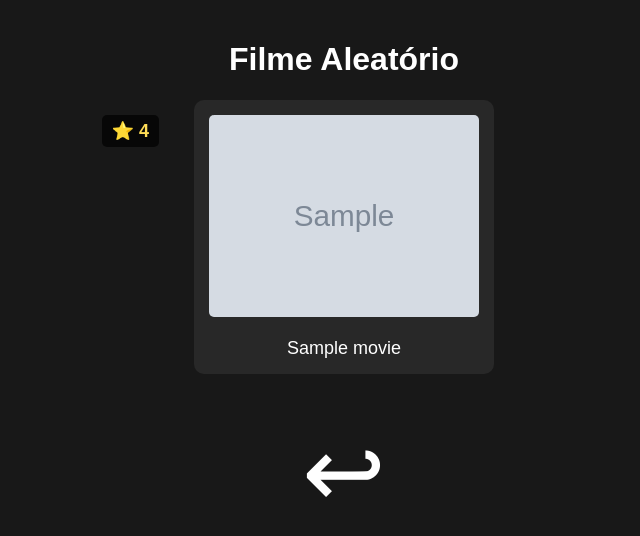
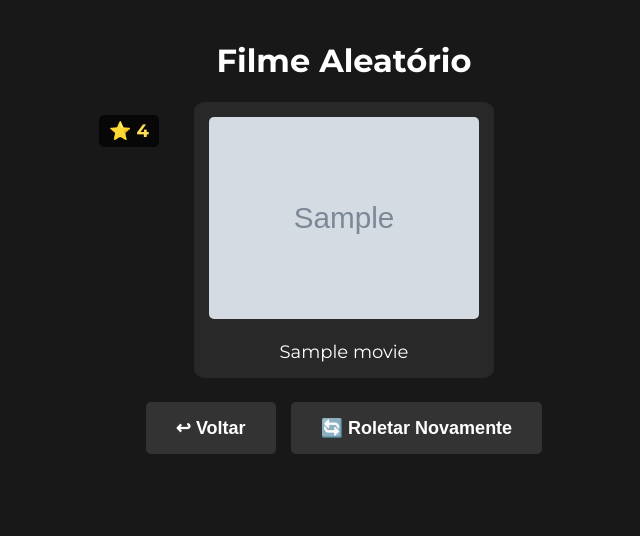
Before and after one commit to murilo-padiola/Padiflix, a Flask app: template templates/random.html in a window 1280 px wide. Shown: the top 536 px of the page, without its empty margins (296-936 px from the left). Run offline with Flask 3, Linux system fonts and the light colour scheme; the template is opened without the code that fills it: most values are stand-ins (such as "Sample title", 1, 10 or a date in 2020); grey boxes marked "Sample" are stand-in pictures; parts of the project's set-up code (start-up, migrations or seed data) failed here and were passed over.

Commit message:
Update random.html

```diff
--- a/templates/random.html
+++ b/templates/random.html
@@ -5,6 +5,7 @@
     <meta name="viewport" content="width=device-width, initial-scale=1.0">
     <title>Filme Aleatório</title>
     <link rel="icon" type="image/x-icon" href="{{ url_for('static', filename='logo.ico') }}">
+    <link href="https://fonts.googleapis.com/css2?family=Montserrat:wght@400;500;700&display=swap" rel="stylesheet">
     <style>
         body {
             font-family: 'Montserrat', sans-serif;
@@ -56,6 +57,30 @@
             border-radius: 5px;
             font-weight: bold;
         }
+
+        .button-container {
+            margin-top: 20px;
+            display: flex;
+            justify-content: center;
+            gap: 15px;
+        }
+
+        .button {
+            padding: 15px 30px;
+            font-size: 18px;
+            font-weight: bold;
+            color: #ffffff;
+            background-color: #333;
+            border: none;
+            border-radius: 5px;
+            cursor: pointer;
+            transition: background-color 0.3s ease, transform 0.2s ease;
+        }
+
+        .button:hover {
+            background-color: #8C1E24;
+            transform: scale(1.05);
+        }
     </style>
     <script>
         function handlePlay(event) {
@@ -81,9 +106,9 @@
             <div>{{ movie.name }}</div>
         </a>
     </div>
-    <br>
-    <br>
-    <br>
-    <a href="/" style="font-size: 100px; color: #ffffff; text-decoration: none;">↩</a>
+    <div class="button-container">
+        <button class="button" onclick="window.location.href='/'">↩ Voltar</button>
+        <button class="button" onclick="window.location.reload()">🔄 Roletar Novamente</button>
+    </div>
 </body>
 </html>
```
